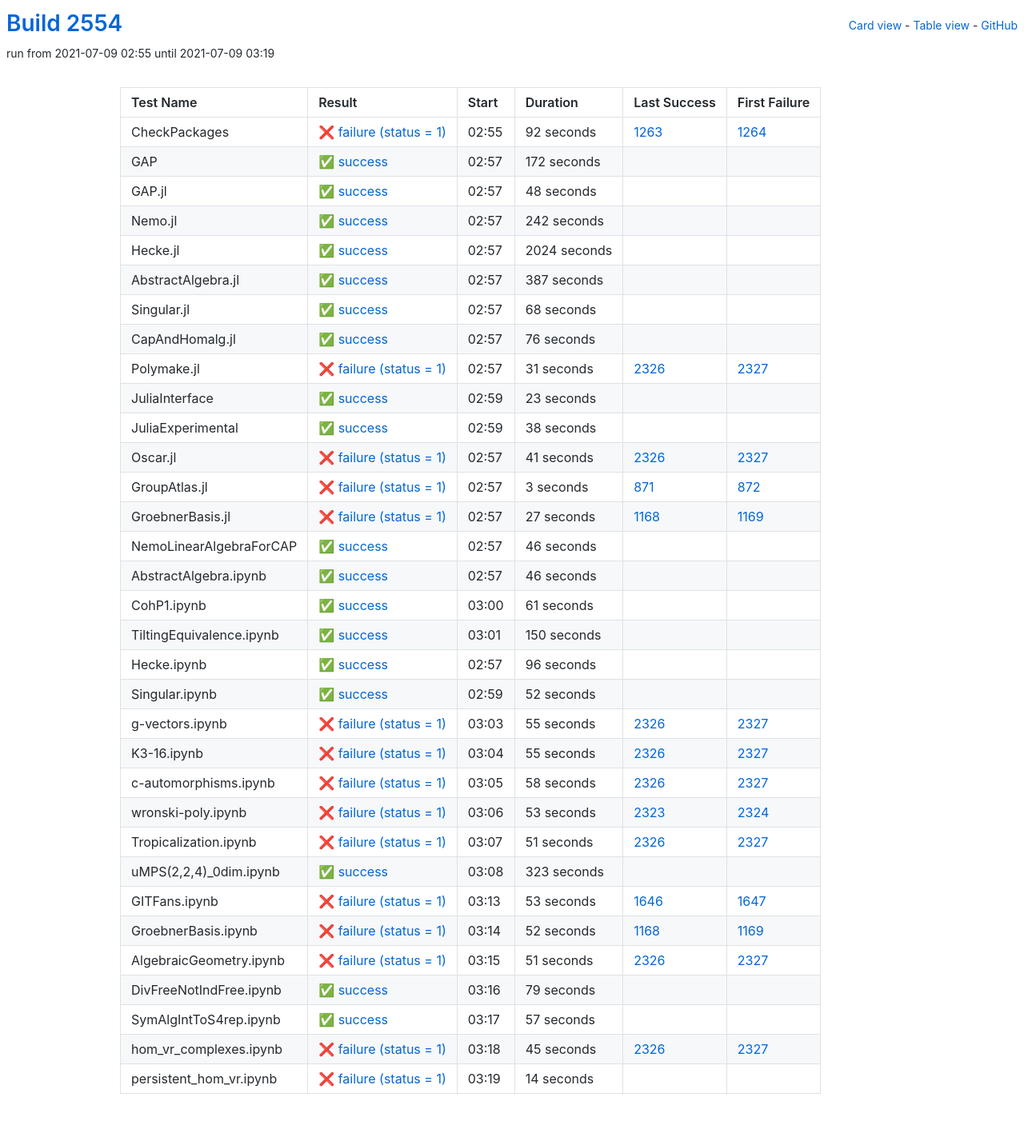
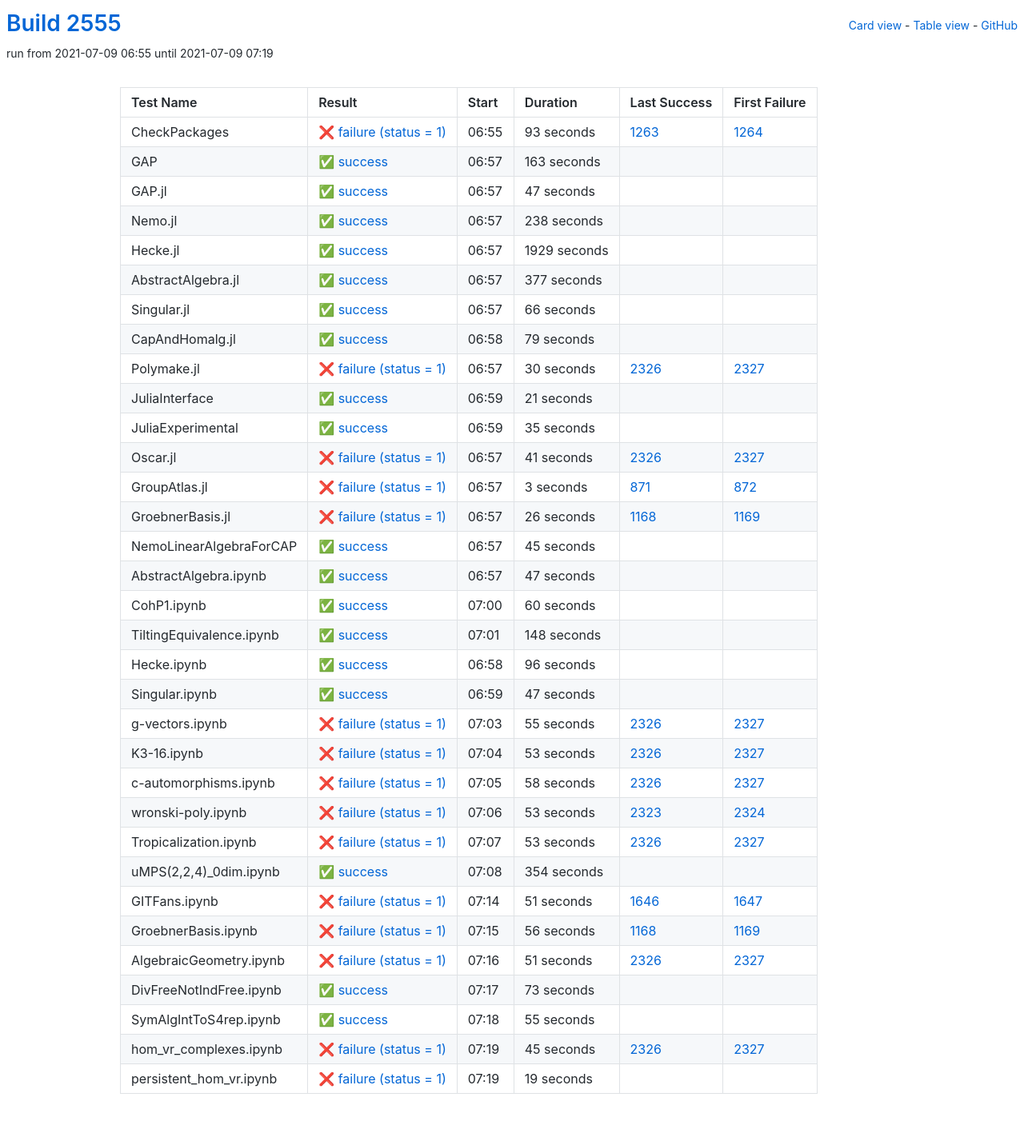
Before and after one commit to oscar-system/oscar-ci-status-stable, a Jekyll site: the page built from table.html, in a window 1280 px wide. Shown: the whole page at 80% size. Built offline with Jekyll 4.4.1, drawn with Linux system fonts in a browser that asks for light colours.

Commit message:
Build #2555

```diff
--- a/_data/ci.yml
+++ b/_data/ci.yml
@@ -1,6 +1,6 @@
 ---
-build: 2554
-build_url: https://oscarci.mathematik.uni-kl.de/job/oscar-stable/2554/
+build: 2555
+build_url: https://oscarci.mathematik.uni-kl.de/job/oscar-stable/2555/
 job: oscar-stable
 organization: oscar-system
 repo: oscar-ci-status-stable
@@ -8,140 +8,140 @@ repourl: https://github.com/oscar-system/oscar-ci-status-stable
 tests:
 - name: CheckPackages
   id: checkpackages
-  log: https://oscarci.mathematik.uni-kl.de/job/oscar-stable/2554/artifact/logs/build-2554/CheckPackages.log
-  start: 2021-07-09 02:55
+  log: https://oscarci.mathematik.uni-kl.de/job/oscar-stable/2555/artifact/logs/build-2555/CheckPackages.log
+  start: 2021-07-09 06:55
   success: false
   exitcode: 1
   status: failure
-  duration: 92
+  duration: 93
   last_success: 1263
   last_success_url: https://oscarci.mathematik.uni-kl.de/job/oscar-stable/1263/
   first_failure: 1264
   first_failure_url: https://oscarci.mathematik.uni-kl.de/job/oscar-stable/1264/
 - name: GAP
   id: gap
-  log: https://oscarci.mathematik.uni-kl.de/job/oscar-stable/2554/artifact/logs/build-2554/GAP.log
-  start: 2021-07-09 02:57
+  log: https://oscarci.mathematik.uni-kl.de/job/oscar-stable/2555/artifact/logs/build-2555/GAP.log
+  start: 2021-07-09 06:57
   success: true
   exitcode: 0
   status: success
-  duration: 172
+  duration: 163
   last_success: false
   last_success_url:
   first_failure: false
   first_failure_url:
 - name: GAP.jl
   id: gap-jl
-  log: https://oscarci.mathematik.uni-kl.de/job/oscar-stable/2554/artifact/logs/build-2554/GAP.jl.log
-  start: 2021-07-09 02:57
+  log: https://oscarci.mathematik.uni-kl.de/job/oscar-stable/2555/artifact/logs/build-2555/GAP.jl.log
+  start: 2021-07-09 06:57
   success: true
   exitcode: 0
   status: success
-  duration: 48
+  duration: 47
   last_success: false
   last_success_url:
   first_failure: false
   first_failure_url:
 - name: Nemo.jl
   id: nemo-jl
-  log: https://oscarci.mathematik.uni-kl.de/job/oscar-stable/2554/artifact/logs/build-2554/Nemo.jl.log
-  start: 2021-07-09 02:57
+  log: https://oscarci.mathematik.uni-kl.de/job/oscar-stable/2555/artifact/logs/build-2555/Nemo.jl.log
+  start: 2021-07-09 06:57
   success: true
   exitcode: 0
   status: success
-  duration: 242
+  duration: 238
   last_success: false
   last_success_url:
   first_failure: false
   first_failure_url:
 - name: Hecke.jl
   id: hecke-jl
-  log: https://oscarci.mathematik.uni-kl.de/job/oscar-stable/2554/artifact/logs/build-2554/Hecke.jl.log
-  start: 2021-07-09 02:57
+  log: https://oscarci.mathematik.uni-kl.de/job/oscar-stable/2555/artifact/logs/build-2555/Hecke.jl.log
+  start: 2021-07-09 06:57
   success: true
   exitcode: 0
   status: success
-  duration: 2024
+  duration: 1929
   last_success: false
   last_success_url:
   first_failure: false
   first_failure_url:
 - name: AbstractAlgebra.jl
   id: abstractalgebra-jl
-  log: https://oscarci.mathematik.uni-kl.de/job/oscar-stable/2554/artifact/logs/build-2554/AbstractAlgebra.jl.log
-  start: 2021-07-09 02:57
+  log: https://oscarci.mathematik.uni-kl.de/job/oscar-stable/2555/artifact/logs/build-2555/AbstractAlgebra.jl.log
+  start: 2021-07-09 06:57
   success: true
   exitcode: 0
   status: success
-  duration: 387
+  duration: 377
   last_success: false
   last_success_url:
   first_failure: false
   first_failure_url:
 - name: Singular.jl
   id: singular-jl
-  log: https://oscarci.mathematik.uni-kl.de/job/oscar-stable/2554/artifact/logs/build-2554/Singular.jl.log
-  start: 2021-07-09 02:57
+  log: https://oscarci.mathematik.uni-kl.de/job/oscar-stable/2555/artifact/logs/build-2555/Singular.jl.log
+  start: 2021-07-09 06:57
   success: true
   exitcode: 0
   status: success
-  duration: 68
+  duration: 66
   last_success: false
   last_success_url:
   first_failure: false
   first_failure_url:
 - name: CapAndHomalg.jl
   id: capandhomalg-jl
-  log: https://oscarci.mathematik.uni-kl.de/job/oscar-stable/2554/artifact/logs/build-2554/CapAndHomalg.jl.log
-  start: 2021-07-09 02:57
+  log: https://oscarci.mathematik.uni-kl.de/job/oscar-stable/2555/artifact/logs/build-2555/CapAndHomalg.jl.log
+  start: 2021-07-09 06:58
   success: true
   exitcode: 0
   status: success
-  duration: 76
+  duration: 79
   last_success: false
   last_success_url:
   first_failure: false
   first_failure_url:
 - name: Polymake.jl
   id: polymake-jl
-  log: https://oscarci.mathematik.uni-kl.de/job/oscar-stable/2554/artifact/logs/build-2554/Polymake.jl.log
-  start: 2021-07-09 02:57
+  log: https://oscarci.mathematik.uni-kl.de/job/oscar-stable/2555/artifact/logs/build-2555/Polymake.jl.log
+  start: 2021-07-09 06:57
   success: false
   exitcode: 1
   status: failure
-  duration: 31
+  duration: 30
   last_success: 2326
   last_success_url: https://oscarci.mathematik.uni-kl.de/job/oscar-stable/2326/
   first_failure: 2327
   first_failure_url: https://oscarci.mathematik.uni-kl.de/job/oscar-stable/2327/
 - name: JuliaInterface
   id: juliainterface
-  log: https://oscarci.mathematik.uni-kl.de/job/oscar-stable/2554/artifact/logs/build-2554/JuliaInterface.log
-  start: 2021-07-09 02:59
+  log: https://oscarci.mathematik.uni-kl.de/job/oscar-stable/2555/artifact/logs/build-2555/JuliaInterface.log
+  start: 2021-07-09 06:59
   success: true
   exitcode: 0
   status: success
-  duration: 23
+  duration: 21
   last_success: false
   last_success_url:
   first_failure: false
   first_failure_url:
 - name: JuliaExperimental
   id: juliaexperimental
-  log: https://oscarci.mathematik.uni-kl.de/job/oscar-stable/2554/artifact/logs/build-2554/JuliaExperimental.log
-  start: 2021-07-09 02:59
+  log: https://oscarci.mathematik.uni-kl.de/job/oscar-stable/2555/artifact/logs/build-2555/JuliaExperimental.log
+  start: 2021-07-09 06:59
   success: true
   exitcode: 0
   status: success
-  duration: 38
+  duration: 35
   last_success: false
   last_success_url:
   first_failure: false
   first_failure_url:
 - name: Oscar.jl
   id: oscar-jl
-  log: https://oscarci.mathematik.uni-kl.de/job/oscar-stable/2554/artifact/logs/build-2554/Oscar.jl.log
-  start: 2021-07-09 02:57
+  log: https://oscarci.mathematik.uni-kl.de/job/oscar-stable/2555/artifact/logs/build-2555/Oscar.jl.log
+  start: 2021-07-09 06:57
   success: false
   exitcode: 1
   status: failure
@@ -152,8 +152,8 @@ tests:
   first_failure_url: https://oscarci.mathematik.uni-kl.de/job/oscar-stable/2327/
 - name: GroupAtlas.jl
   id: groupatlas-jl
-  log: https://oscarci.mathematik.uni-kl.de/job/oscar-stable/2554/artifact/logs/build-2554/GroupAtlas.jl.log
-  start: 2021-07-09 02:57
+  log: https://oscarci.mathematik.uni-kl.de/job/oscar-stable/2555/artifact/logs/build-2555/GroupAtlas.jl.log
+  start: 2021-07-09 06:57
   success: false
   exitcode: 1
   status: failure
@@ -164,68 +164,68 @@ tests:
   first_failure_url: https://oscarci.mathematik.uni-kl.de/job/oscar-stable/872/
 - name: GroebnerBasis.jl
   id: groebnerbasis-jl
-  log: https://oscarci.mathematik.uni-kl.de/job/oscar-stable/2554/artifact/logs/build-2554/GroebnerBasis.jl.log
-  start: 2021-07-09 02:57
+  log: https://oscarci.mathematik.uni-kl.de/job/oscar-stable/2555/artifact/logs/build-2555/GroebnerBasis.jl.log
+  start: 2021-07-09 06:57
   success: false
   exitcode: 1
   status: failure
-  duration: 27
+  duration: 26
   last_success: 1168
   last_success_url: https://oscarci.mathematik.uni-kl.de/job/oscar-stable/1168/
   first_failure: 1169
   first_failure_url: https://oscarci.mathematik.uni-kl.de/job/oscar-stable/1169/
 - name: NemoLinearAlgebraForCAP
   id: nemolinearalgebraforcap
-  log: https://oscarci.mathematik.uni-kl.de/job/oscar-stable/2554/artifact/logs/build-2554/NemoLinearAlgebraForCAP.log
-  start: 2021-07-09 02:57
+  log: https://oscarci.mathematik.uni-kl.de/job/oscar-stable/2555/artifact/logs/build-2555/NemoLinearAlgebraForCAP.log
+  start: 2021-07-09 06:57
   success: true
   exitcode: 0
   status: success
-  duration: 46
+  duration: 45
   last_success: false
   last_success_url:
   first_failure: false
   first_failure_url:
 - name: AbstractAlgebra.ipynb
   id: abstractalgebra-ipynb
-  log: https://oscarci.mathematik.uni-kl.de/job/oscar-stable/2554/artifact/logs/build-2554/AbstractAlgebra.ipynb.log
-  start: 2021-07-09 02:57
+  log: https://oscarci.mathematik.uni-kl.de/job/oscar-stable/2555/artifact/logs/build-2555/AbstractAlgebra.ipynb.log
+  start: 2021-07-09 06:57
   success: true
   exitcode: 0
   status: success
-  duration: 46
+  duration: 47
   last_success: false
   last_success_url:
   first_failure: false
   first_failure_url:
 - name: CohP1.ipynb
   id: cohp1-ipynb
-  log: https://oscarci.mathematik.uni-kl.de/job/oscar-stable/2554/artifact/logs/build-2554/CohP1.ipynb.log
-  start: 2021-07-09 03:00
+  log: https://oscarci.mathematik.uni-kl.de/job/oscar-stable/2555/artifact/logs/build-2555/CohP1.ipynb.log
+  start: 2021-07-09 07:00
   success: true
   exitcode: 0
   status: success
-  duration: 61
+  duration: 60
   last_success: false
   last_success_url:
   first_failure: false
   first_failure_url:
 - name: TiltingEquivalence.ipynb
   id: tiltingequivalence-ipynb
-  log: https://oscarci.mathematik.uni-kl.de/job/oscar-stable/2554/artifact/logs/build-2554/TiltingEquivalence.ipynb.log
-  start: 2021-07-09 03:01
+  log: https://oscarci.mathematik.uni-kl.de/job/oscar-stable/2555/artifact/logs/build-2555/TiltingEquivalence.ipynb.log
+  start: 2021-07-09 07:01
   success: true
   exitcode: 0
   status: success
-  duration: 150
+  duration: 148
   last_success: false
   last_success_url:
   first_failure: false
   first_failure_url:
 - name: Hecke.ipynb
   id: hecke-ipynb
-  log: https://oscarci.mathematik.uni-kl.de/job/oscar-stable/2554/artifact/logs/build-2554/Hecke.ipynb.log
-  start: 2021-07-09 02:57
+  log: https://oscarci.mathematik.uni-kl.de/job/oscar-stable/2555/artifact/logs/build-2555/Hecke.ipynb.log
+  start: 2021-07-09 06:58
   success: true
   exitcode: 0
   status: success
@@ -236,20 +236,20 @@ tests:
   first_failure_url:
 - name: Singular.ipynb
   id: singular-ipynb
-  log: https://oscarci.mathematik.uni-kl.de/job/oscar-stable/2554/artifact/logs/build-2554/Singular.ipynb.log
-  start: 2021-07-09 02:59
+  log: https://oscarci.mathematik.uni-kl.de/job/oscar-stable/2555/artifact/logs/build-2555/Singular.ipynb.log
+  start: 2021-07-09 06:59
   success: true
   exitcode: 0
   status: success
-  duration: 52
+  duration: 47
   last_success: false
   last_success_url:
   first_failure: false
   first_failure_url:
 - name: g-vectors.ipynb
   id: g-vectors-ipynb
-  log: https://oscarci.mathematik.uni-kl.de/job/oscar-stable/2554/artifact/logs/build-2554/g-vectors.ipynb.log
-  start: 2021-07-09 03:03
+  log: https://oscarci.mathematik.uni-kl.de/job/oscar-stable/2555/artifact/logs/build-2555/g-vectors.ipynb.log
+  start: 2021-07-09 07:03
   success: false
   exitcode: 1
   status: failure
@@ -260,20 +260,20 @@ tests:
   first_failure_url: https://oscarci.mathematik.uni-kl.de/job/oscar-stable/2327/
 - name: K3-16.ipynb
   id: k3-16-ipynb
-  log: https://oscarci.mathematik.uni-kl.de/job/oscar-stable/2554/artifact/logs/build-2554/K3-16.ipynb.log
-  start: 2021-07-09 03:04
+  log: https://oscarci.mathematik.uni-kl.de/job/oscar-stable/2555/artifact/logs/build-2555/K3-16.ipynb.log
+  start: 2021-07-09 07:04
   success: false
   exitcode: 1
   status: failure
-  duration: 55
+  duration: 53
   last_success: 2326
   last_success_url: https://oscarci.mathematik.uni-kl.de/job/oscar-stable/2326/
   first_failure: 2327
   first_failure_url: https://oscarci.mathematik.uni-kl.de/job/oscar-stable/2327/
 - name: c-automorphisms.ipynb
   id: c-automorphisms-ipynb
-  log: https://oscarci.mathematik.uni-kl.de/job/oscar-stable/2554/artifact/logs/build-2554/c-automorphisms.ipynb.log
-  start: 2021-07-09 03:05
+  log: https://oscarci.mathematik.uni-kl.de/job/oscar-stable/2555/artifact/logs/build-2555/c-automorphisms.ipynb.log
+  start: 2021-07-09 07:05
   success: false
   exitcode: 1
   status: failure
@@ -284,8 +284,8 @@ tests:
   first_failure_url: https://oscarci.mathematik.uni-kl.de/job/oscar-stable/2327/
 - name: wronski-poly.ipynb
   id: wronski-poly-ipynb
-  log: https://oscarci.mathematik.uni-kl.de/job/oscar-stable/2554/artifact/logs/build-2554/wronski-poly.ipynb.log
-  start: 2021-07-09 03:06
+  log: https://oscarci.mathematik.uni-kl.de/job/oscar-stable/2555/artifact/logs/build-2555/wronski-poly.ipynb.log
+  start: 2021-07-09 07:06
   success: false
   exitcode: 1
   status: failure
@@ -296,56 +296,56 @@ tests:
   first_failure_url: https://oscarci.mathematik.uni-kl.de/job/oscar-stable/2324/
 - name: Tropicalization.ipynb
   id: tropicalization-ipynb
-  log: https://oscarci.mathematik.uni-kl.de/job/oscar-stable/2554/artifact/logs/build-2554/Tropicalization.ipynb.log
-  start: 2021-07-09 03:07
+  log: https://oscarci.mathematik.uni-kl.de/job/oscar-stable/2555/artifact/logs/build-2555/Tropicalization.ipynb.log
+  start: 2021-07-09 07:07
   success: false
   exitcode: 1
   status: failure
-  duration: 51
+  duration: 53
   last_success: 2326
   last_success_url: https://oscarci.mathematik.uni-kl.de/job/oscar-stable/2326/
   first_failure: 2327
   first_failure_url: https://oscarci.mathematik.uni-kl.de/job/oscar-stable/2327/
 - name: uMPS(2,2,4)_0dim.ipynb
   id: umps-2-2-4-0dim-ipynb
-  log: https://oscarci.mathematik.uni-kl.de/job/oscar-stable/2554/artifact/logs/build-2554/uMPS-2-2-4-_0dim.ipynb.log
-  start: 2021-07-09 03:08
+  log: https://oscarci.mathematik.uni-kl.de/job/oscar-stable/2555/artifact/logs/build-2555/uMPS-2-2-4-_0dim.ipynb.log
+  start: 2021-07-09 07:08
   success: true
   exitcode: 0
   status: success
-  duration: 323
+  duration: 354
   last_success: false
   last_success_url:
   first_failure: false
   first_failure_url:
 - name: GITFans.ipynb
   id: gitfans-ipynb
-  log: https://oscarci.mathematik.uni-kl.de/job/oscar-stable/2554/artifact/logs/build-2554/GITFans.ipynb.log
-  start: 2021-07-09 03:13
+  log: https://oscarci.mathematik.uni-kl.de/job/oscar-stable/2555/artifact/logs/build-2555/GITFans.ipynb.log
+  start: 2021-07-09 07:14
   success: false
   exitcode: 1
   status: failure
-  duration: 53
+  duration: 51
   last_success: 1646
   last_success_url: https://oscarci.mathematik.uni-kl.de/job/oscar-stable/1646/
   first_failure: 1647
   first_failure_url: https://oscarci.mathematik.uni-kl.de/job/oscar-stable/1647/
 - name: GroebnerBasis.ipynb
   id: groebnerbasis-ipynb
-  log: https://oscarci.mathematik.uni-kl.de/job/oscar-stable/2554/artifact/logs/build-2554/GroebnerBasis.ipynb.log
-  start: 2021-07-09 03:14
+  log: https://oscarci.mathematik.uni-kl.de/job/oscar-stable/2555/artifact/logs/build-2555/GroebnerBasis.ipynb.log
+  start: 2021-07-09 07:15
   success: false
   exitcode: 1
   status: failure
-  duration: 52
+  duration: 56
   last_success: 1168
   last_success_url: https://oscarci.mathematik.uni-kl.de/job/oscar-stable/1168/
   first_failure: 1169
   first_failure_url: https://oscarci.mathematik.uni-kl.de/job/oscar-stable/1169/
 - name: AlgebraicGeometry.ipynb
   id: algebraicgeometry-ipynb
-  log: https://oscarci.mathematik.uni-kl.de/job/oscar-stable/2554/artifact/logs/build-2554/AlgebraicGeometry.ipynb.log
-  start: 2021-07-09 03:15
+  log: https://oscarci.mathematik.uni-kl.de/job/oscar-stable/2555/artifact/logs/build-2555/AlgebraicGeometry.ipynb.log
+  start: 2021-07-09 07:16
   success: false
   exitcode: 1
   status: failure
@@ -356,32 +356,32 @@ tests:
   first_failure_url: https://oscarci.mathematik.uni-kl.de/job/oscar-stable/2327/
 - name: DivFreeNotIndFree.ipynb
   id: divfreenotindfree-ipynb
-  log: https://oscarci.mathematik.uni-kl.de/job/oscar-stable/2554/artifact/logs/build-2554/DivFreeNotIndFree.ipynb.log
-  start: 2021-07-09 03:16
+  log: https://oscarci.mathematik.uni-kl.de/job/oscar-stable/2555/artifact/logs/build-2555/DivFreeNotIndFree.ipynb.log
+  start: 2021-07-09 07:17
   success: true
   exitcode: 0
   status: success
-  duration: 79
+  duration: 73
   last_success: false
   last_success_url:
   first_failure: false
   first_failure_url:
 - name: SymAlgIntToS4rep.ipynb
   id: symalginttos4rep-ipynb
-  log: https://oscarci.mathematik.uni-kl.de/job/oscar-stable/2554/artifact/logs/build-2554/SymAlgIntToS4rep.ipynb.log
-  start: 2021-07-09 03:17
+  log: https://oscarci.mathematik.uni-kl.de/job/oscar-stable/2555/artifact/logs/build-2555/SymAlgIntToS4rep.ipynb.log
+  start: 2021-07-09 07:18
   success: true
   exitcode: 0
   status: success
-  duration: 57
+  duration: 55
   last_success: false
   last_success_url:
   first_failure: false
   first_failure_url:
 - name: hom_vr_complexes.ipynb
   id: hom-vr-complexes-ipynb
-  log: https://oscarci.mathematik.uni-kl.de/job/oscar-stable/2554/artifact/logs/build-2554/hom_vr_complexes.ipynb.log
-  start: 2021-07-09 03:18
+  log: https://oscarci.mathematik.uni-kl.de/job/oscar-stable/2555/artifact/logs/build-2555/hom_vr_complexes.ipynb.log
+  start: 2021-07-09 07:19
   success: false
   exitcode: 1
   status: failure
@@ -392,12 +392,12 @@ tests:
   first_failure_url: https://oscarci.mathematik.uni-kl.de/job/oscar-stable/2327/
 - name: persistent_hom_vr.ipynb
   id: persistent-hom-vr-ipynb
-  log: https://oscarci.mathematik.uni-kl.de/job/oscar-stable/2554/artifact/logs/build-2554/persistent_hom_vr.ipynb.log
-  start: 2021-07-09 03:19
+  log: https://oscarci.mathematik.uni-kl.de/job/oscar-stable/2555/artifact/logs/build-2555/persistent_hom_vr.ipynb.log
+  start: 2021-07-09 07:19
   success: false
   exitcode: 1
   status: failure
-  duration: 14
+  duration: 19
   last_success: false
   last_success_url:
   first_failure: false
```
Also changed, not shown: README.md.
